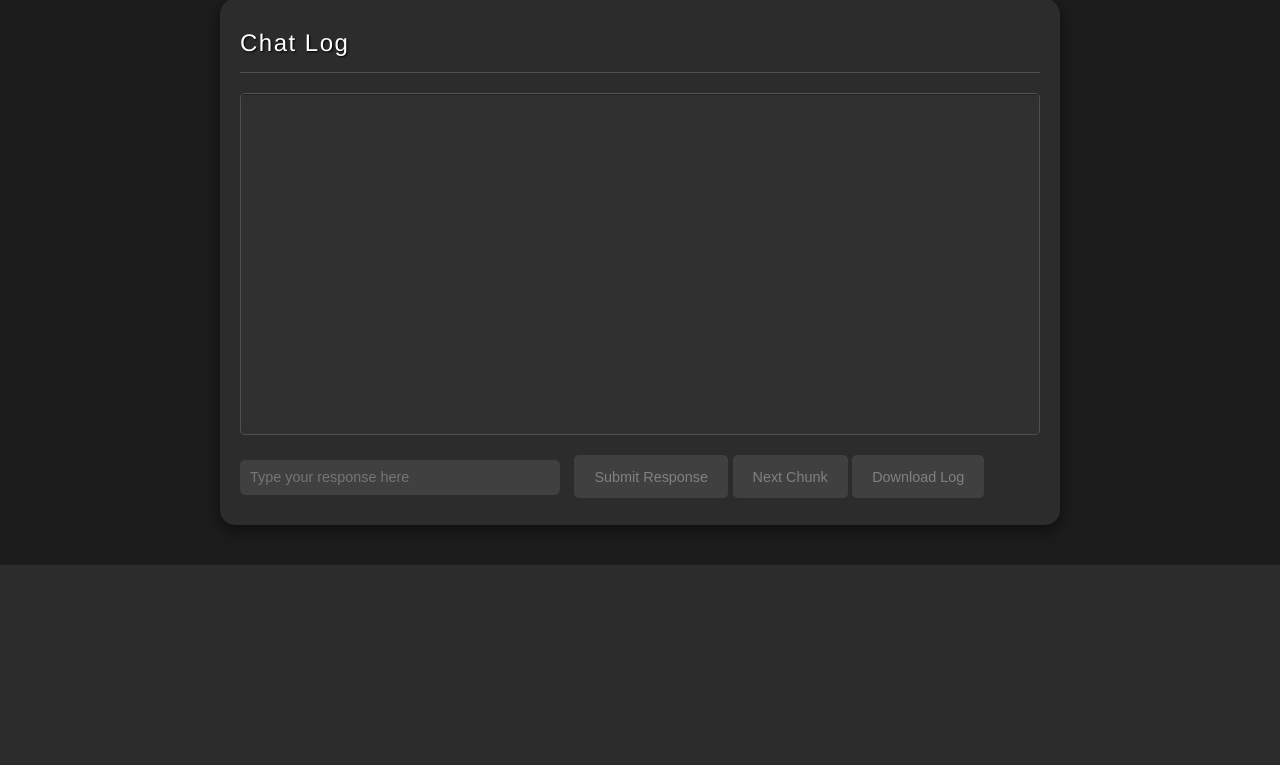
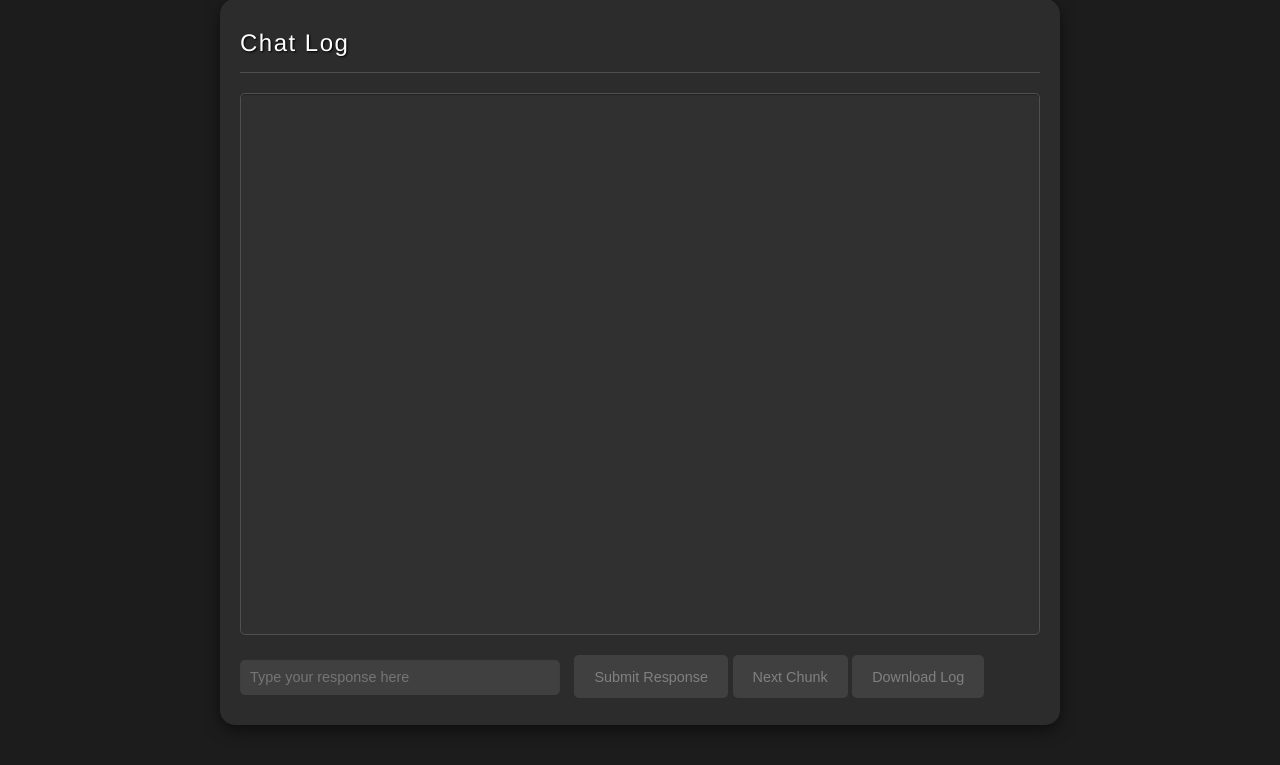
Before and after one commit to neurochilds/RevAIse, a FastAPI app: page /revise in a window 1280 px wide. Shown: the part 665-1430 px from the top of the page. Before the commit the page ends 1230 px from the top, so only its background shows below. Run offline with FastAPI, Linux system fonts and the light colour scheme; parts of the project's set-up code (start-up, migrations or seed data) failed here and were passed over.

Commit message:
Increased chatlog size

```diff
--- a/static/styles.css
+++ b/static/styles.css
@@ -142,7 +142,7 @@ button:disabled {
 #log {
     background-color: #303030;
     padding: 20px;
-    height: 300px;
+    height: 500px;
     overflow-y: auto;
     margin-bottom: 20px;
     border: 1px solid #505050;
```
